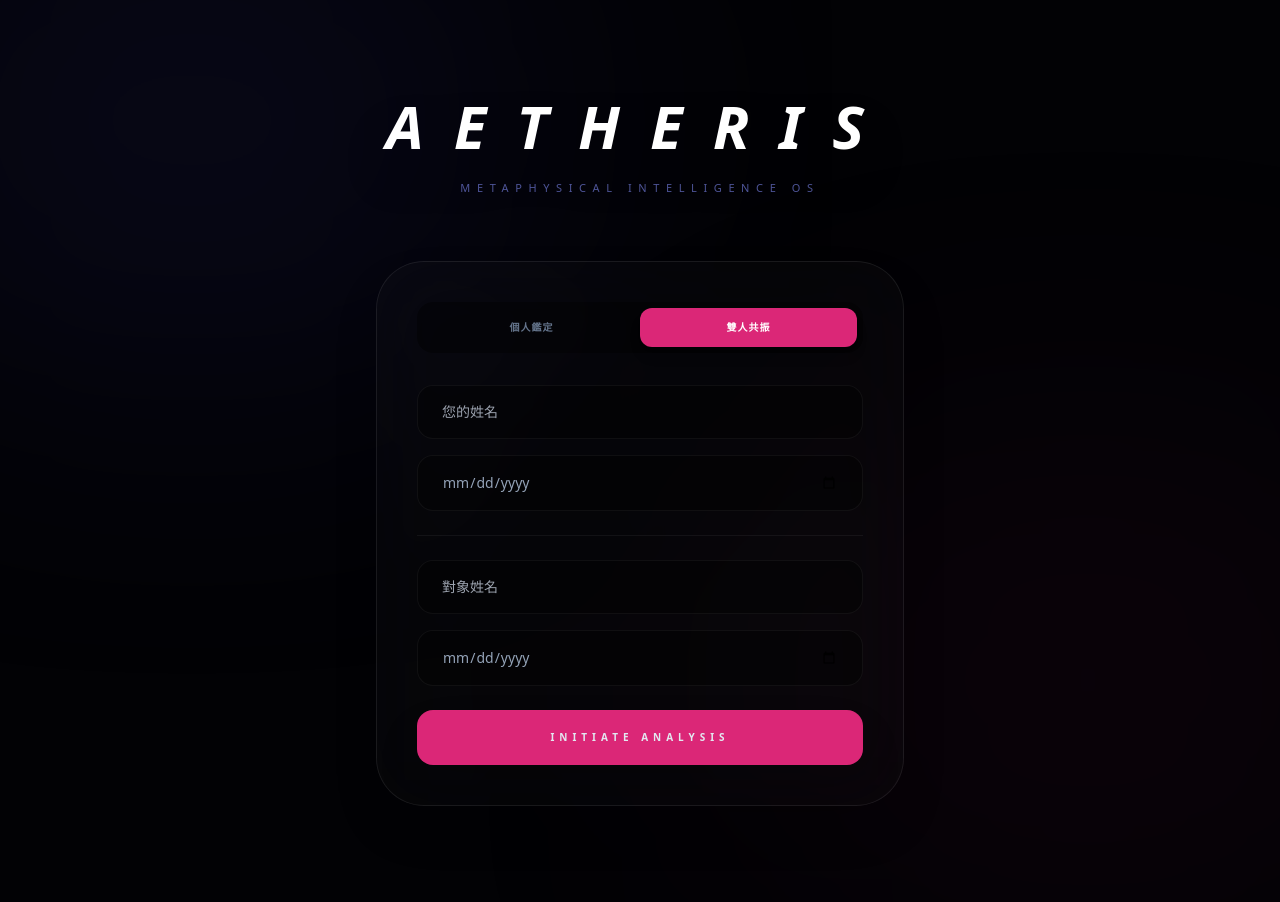
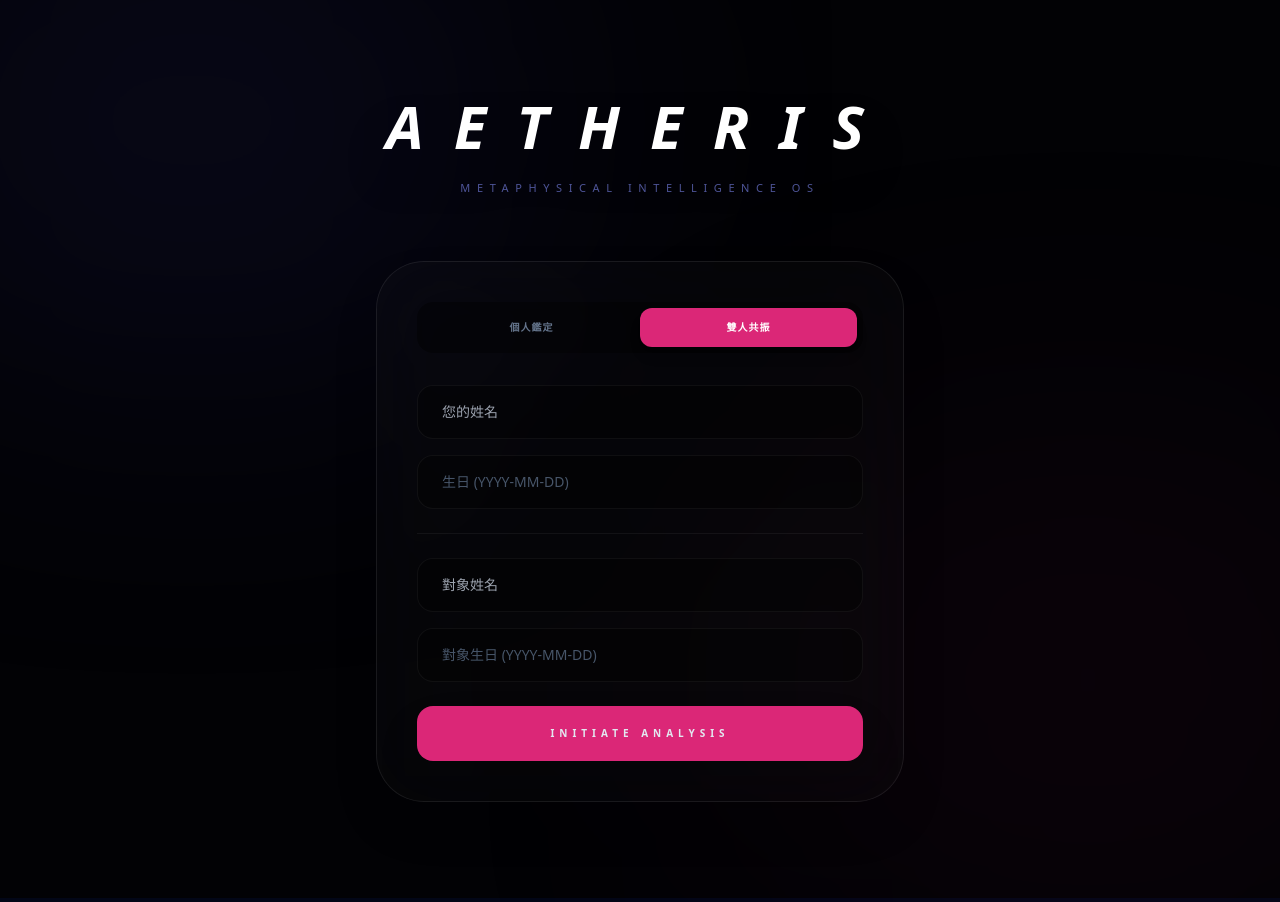
Before and after one commit to gtr0213456/metaphysic-test, a React (Vite) app: page / in a window 1280 px wide. Both pictures are taken after a click on the button "雙人共振". Built offline with nearby package versions, Linux system fonts and the light colour scheme.

Commit message:
Update App.tsx

```diff
--- a/src/App.tsx
+++ b/src/App.tsx
@@ -43,38 +43,41 @@ export default function App() {
   const [isLoading, setIsLoading] = useState(false);
   const [mode, setMode] = useState<'personal' | 'relationship'>('personal');
 
-  // 🔥 核心修正：年份 4 位限制邏輯 (已修正語法錯誤)
-  const handleDateChange = (val: string, target: 'user' | 'partner') => {
-    if (!val) {
-      if (target === 'user') setUser(prev => ({ ...prev, birthday: "" }));
-      else setPartner(prev => ({ ...prev, birthday: "" }));
-      return;
-    }
+  // 🔥 核心修正：年份封鎖與格式化邏輯
+  const handleDateInput = (val: string, target: 'user' | 'partner') => {
+    // 1. 自動將斜線轉為橫線 2. 只允許數字與橫線 3. 限制長度 10 位 (YYYY-MM-DD)
+    const cleanVal = val.replace(/\//g, '-').replace(/[^0-9-]/g, '').slice(0, 10);
 
-    const parts = val.split('-');
-    const year = parts[0];
-
-    if (year && year.length > 4) {
-      const correctedDate = `${year.slice(0, 4)}-${parts[1] || ''}-${parts[2] || ''}`;
-      if (target === 'user') setUser(prev => ({ ...prev, birthday: correctedDate }));
-      else setPartner(prev => ({ ...prev, birthday: correctedDate })); // ✅ 此處括號已補齊
-    } else {
-      if (target === 'user') setUser(prev => ({ ...prev, birthday: val }));
-      else setPartner(prev => ({ ...prev, birthday: val }));
-    }
+    if (target === 'user') setUser(prev => ({ ...prev, birthday: cleanVal }));
+    else setPartner(prev => ({ ...prev, birthday: cleanVal }));
   };
 
   const handleStartAnalysis = async () => {
-    if (!user.name || !user.birthday) return alert("請填寫您的姓名與生日");
+    if (!user.name || user.birthday.length < 10) {
+      return alert("請填寫姓名與完整生日 (格式: 1980-10-29)");
+    }
+
     const apiKey = import.meta.env.VITE_GEMINI_API_KEY;
-    if (!apiKey) return alert("API Key 未配置");
+    if (!apiKey) {
+      return alert("API Key 未配置。請在 Vercel Settings 設定 VITE_GEMINI_API_KEY 並重新部署。");
+    }
 
     setIsLoading(true);
     try {
-      const result = await MetaphysicalEngine.getFullAnalysis(user, mode === 'relationship' ? partner : undefined);
+      const result = await MetaphysicalEngine.getFullAnalysis(
+        user,
+        mode === 'relationship' ? partner : undefined
+      );
       setData(result);
     } catch (e: any) {
-      alert("連結失敗：" + e.message);
+      // 針對常見 API 錯誤進行攔截提示
+      if (e.message.includes('403')) {
+        alert("🚨 維度連結受阻 (403)：API Key 已失效或被標記為洩漏，請更換新 Key。");
+      } else if (e.message.includes('400')) {
+        alert("🚨 格式錯誤 (400)：請確認輸入的資料是否符合規範。");
+      } else {
+        alert("分析失敗：" + e.message);
+      }
     } finally {
       setIsLoading(false);
     }
@@ -82,6 +85,7 @@ export default function App() {
 
   return (
     <div className="min-h-screen bg-[#020205] text-slate-200 pb-24 font-sans selection:bg-indigo-500/30 overflow-x-hidden">
+      {/* 背景裝飾光暈 */}
       <div className="fixed top-[-10%] left-[-10%] w-[50%] h-[50%] bg-indigo-900/20 blur-[150px] rounded-full pointer-events-none"></div>
       <div className="fixed bottom-[-10%] right-[-10%] w-[50%] h-[50%] bg-pink-900/10 blur-[150px] rounded-full pointer-events-none"></div>
 
@@ -91,43 +95,74 @@ export default function App() {
       </header>
 
       <main className="max-w-xl mx-auto px-6 relative z-10 space-y-12">
+        {/* 輸入卡片 */}
         <div className="bg-white/[0.02] border border-white/[0.08] rounded-[3rem] p-10 backdrop-blur-2xl shadow-2xl">
           <div className="flex bg-black/40 p-1.5 rounded-2xl mb-8">
-            <button onClick={() => { setMode('personal'); setData(null); }} className={`flex-1 py-3 rounded-xl text-[10px] font-bold tracking-widest transition-all ${mode === 'personal' ? 'bg-indigo-600 text-white shadow-lg' : 'text-slate-500'}`}>個人鑑定</button>
-            <button onClick={() => { setMode('relationship'); setData(null); }} className={`flex-1 py-3 rounded-xl text-[10px] font-bold tracking-widest transition-all ${mode === 'relationship' ? 'bg-pink-600 text-white shadow-lg' : 'text-slate-500'}`}>雙人共振</button>
+            <button
+              onClick={() => { setMode('personal'); setData(null); }}
+              className={`flex-1 py-3 rounded-xl text-[10px] font-bold tracking-widest transition-all ${mode === 'personal' ? 'bg-indigo-600 text-white shadow-lg' : 'text-slate-500'}`}
+            >
+              個人鑑定
+            </button>
+            <button
+              onClick={() => { setMode('relationship'); setData(null); }}
+              className={`flex-1 py-3 rounded-xl text-[10px] font-bold tracking-widest transition-all ${mode === 'relationship' ? 'bg-pink-600 text-white shadow-lg' : 'text-slate-500'}`}
+            >
+              雙人共振
+            </button>
           </div>
 
           <div className="space-y-6">
             <div className="space-y-4">
-              <input type="text" placeholder="您的姓名" value={user.name} onChange={(e)=>setUser({...user, name:e.target.value})} className="w-full bg-black/40 border border-white/5 rounded-2xl px-6 py-4 text-sm outline-none focus:border-indigo-500/50 transition-all text-white" />
               <input
-                type="date"
-                max="9999-12-31"
+                type="text"
+                placeholder="您的姓名"
+                value={user.name}
+                onChange={(e) => setUser({...user, name: e.target.value})}
+                className="w-full bg-black/40 border border-white/5 rounded-2xl px-6 py-4 text-sm outline-none focus:border-indigo-500/50 transition-all text-white"
+              />
+              <input
+                type="text"
+                placeholder="生日 (YYYY-MM-DD)"
                 value={user.birthday}
-                onChange={(e) => handleDateChange(e.target.value, 'user')}
-                className="w-full bg-black/40 border border-white/5 rounded-2xl px-6 py-4 text-sm outline-none focus:border-indigo-500/50 transition-all text-slate-400"
+                onChange={(e) => handleDateInput(e.target.value, 'user')}
+                className="w-full bg-black/40 border border-white/5 rounded-2xl px-6 py-4 text-sm outline-none focus:border-indigo-500/50 transition-all text-white placeholder:text-slate-600"
               />
             </div>
+
             {mode === 'relationship' && (
               <div className="pt-6 border-t border-white/5 space-y-4 animate-in fade-in slide-in-from-top-4">
-                <input type="text" placeholder="對象姓名" value={partner.name} onChange={(e)=>setPartner({...partner, name:e.target.value})} className="w-full bg-black/40 border border-white/5 rounded-2xl px-6 py-4 text-sm outline-none focus:border-pink-500/50 transition-all text-white" />
                 <input
-                  type="date"
-                  max="9999-12-31"
+                  type="text"
+                  placeholder="對象姓名"
+                  value={partner.name}
+                  onChange={(e) => setPartner({...partner, name: e.target.value})}
+                  className="w-full bg-black/40 border border-white/5 rounded-2xl px-6 py-4 text-sm outline-none focus:border-pink-500/50 transition-all text-white"
+                />
+                <input
+                  type="text"
+                  placeholder="對象生日 (YYYY-MM-DD)"
                   value={partner.birthday}
-                  onChange={(e) => handleDateChange(e.target.value, 'partner')}
-                  className="w-full bg-black/40 border border-white/5 rounded-2xl px-6 py-4 text-sm outline-none focus:border-pink-500/50 transition-all text-slate-400"
+                  onChange={(e) => handleDateInput(e.target.value, 'partner')}
+                  className="w-full bg-black/40 border border-white/5 rounded-2xl px-6 py-4 text-sm outline-none focus:border-pink-500/50 transition-all text-white placeholder:text-slate-600"
                 />
               </div>
             )}
-            <button onClick={handleStartAnalysis} disabled={isLoading} className={`w-full py-5 rounded-2xl font-black tracking-[0.5em] text-[10px] transition-all duration-500 shadow-2xl ${mode === 'personal' ? 'bg-indigo-600 hover:bg-indigo-500' : 'bg-pink-600 hover:bg-pink-500'} disabled:opacity-20 active:scale-95`}>
+
+            <button
+              onClick={handleStartAnalysis}
+              disabled={isLoading}
+              className={`w-full py-5 rounded-2xl font-black tracking-[0.5em] text-[10px] transition-all duration-500 shadow-2xl ${mode === 'personal' ? 'bg-indigo-600 hover:bg-indigo-500' : 'bg-pink-600 hover:bg-pink-500'} disabled:opacity-20 active:scale-95`}
+            >
               {isLoading ? "SYNCHRONIZING..." : "INITIATE ANALYSIS"}
             </button>
           </div>
         </div>
 
+        {/* 結果顯示 */}
         {data && (
           <div className="space-y-8 animate-in fade-in slide-in-from-bottom-12 duration-1000">
+            {/* 每日建議 */}
             <div className="bg-gradient-to-r from-indigo-500/10 via-pink-500/10 to-transparent border border-white/10 rounded-[3rem] p-10 relative overflow-hidden group">
               <div className="absolute top-0 left-0 w-full h-1 bg-gradient-to-r from-transparent via-indigo-500 to-transparent opacity-50"></div>
               <p className="text-[10px] font-black tracking-[0.5em] text-indigo-400 mb-6 uppercase italic">Daily Insight</p>
@@ -140,6 +175,7 @@ export default function App() {
             </div>
 
             <div className="grid grid-cols-1 md:grid-cols-2 gap-6">
+              {/* 東方玄學 */}
               <GlassCard title="Eastern Metaphysics">
                 <div className="space-y-6">
                   <DataTag label="八字四柱" value={data.personal.eastern.bazi.pillars.join(' ')} sub={`喜用神：${data.personal.eastern.bazi.favorable}`} />
@@ -148,6 +184,7 @@ export default function App() {
                 </div>
               </GlassCard>
 
+              {/* 西方能量 */}
               <GlassCard title="Western Energy">
                 <div className="space-y-6">
                   <div className="flex justify-between items-start">
@@ -160,6 +197,7 @@ export default function App() {
               </GlassCard>
             </div>
 
+            {/* 關係分析 */}
             {mode === 'relationship' && data.relationship && (
               <GlassCard title="Relationship Synergy" className="bg-gradient-to-br from-pink-500/10 to-indigo-500/5">
                 <div className="flex justify-between items-end mb-8">
```
